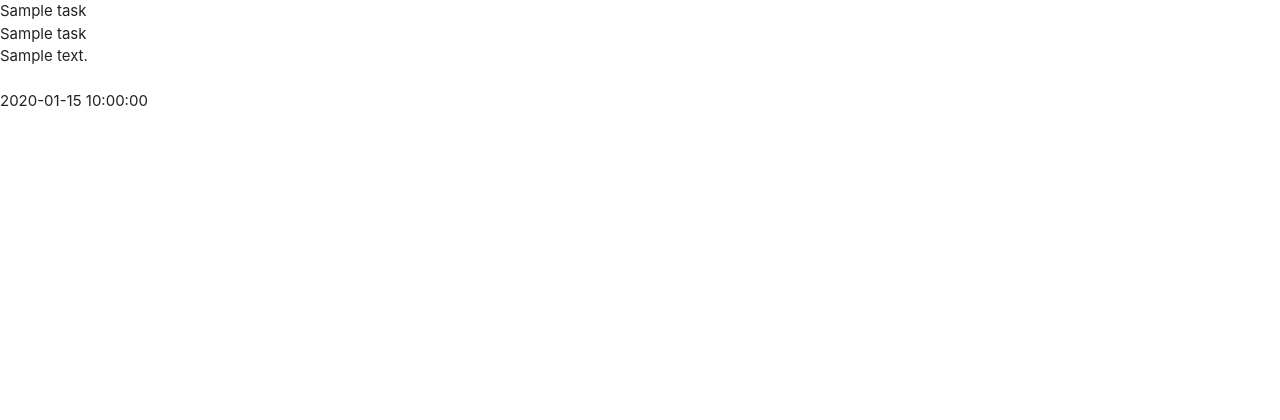
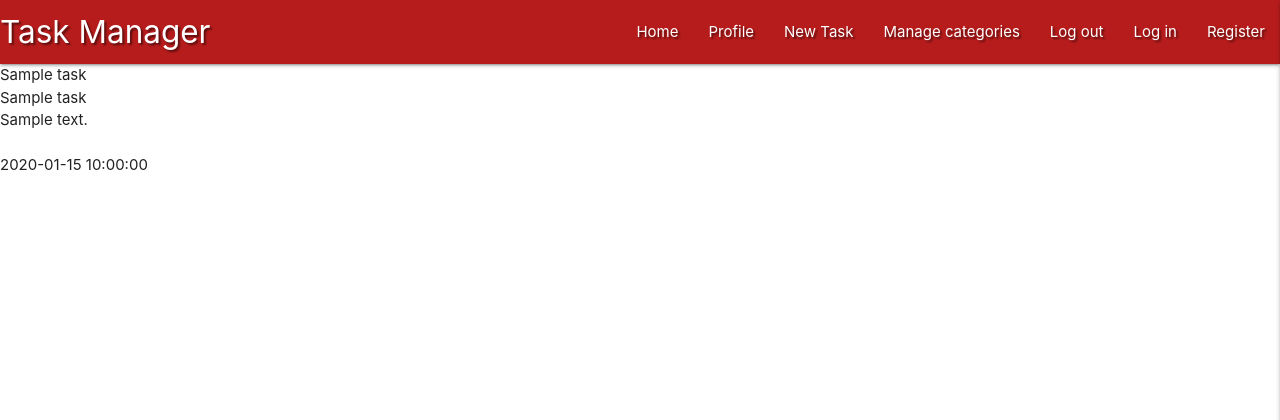
Before and after one commit to CatherineTrevor/flask-task-manager-project, a Flask app: page / in a window 1280 px wide. Shown: the top 420 px of the page. Run offline with Flask 2, Linux system fonts and the light colour scheme; a database or web service that is not in the repository returns one stand-in record (values such as "Sample title"); some libraries are stand-ins or nearby versions.

Commit message:
add Materialize navbar and sidebar

```diff
--- a/static/css/style.css
+++ b/static/css/style.css
@@ -0,0 +1,3 @@
+.text-shadow {
+    text-shadow: 2px 2px 2px rgba(0, 0, 0, 0.5);
+}
--- a/static/js/script.js
+++ b/static/js/script.js
@@ -0,0 +1,3 @@
+$(document).ready(function(){
+    $('.sidenav').sidenav({edge: "right"});
+  });
--- a/templates/base.html
+++ b/templates/base.html
@@ -13,6 +13,36 @@
     <title>Task Manager</title>
 </head>
 <body>
+    <header>
+        <!-- top navbar-->
+        <nav class="nav-extended text-shadow red darken-4">
+            <div class="nav-wrapper">
+                <a href="{{ url_for('get_tasks') }}" class="brand-logo">Task Manager</a>
+                <a href="#" data-target="mobile-demo" class="sidenav-trigger right"><i class="fas fa-bars"></i></a>
+                <ul class="right hide-on-med-and-down">
+                    <li><a href="#">Home</a></li>
+                    <li><a href="#">Profile</a></li>
+                    <li><a href="#">New Task</a></li>
+                    <li><a href="#">Manage categories</a></li>
+                    <li><a href="#">Log out</a></li>
+                    <li><a href="#">Log in</a></li>
+                    <li><a href="#">Register</a></li>
+                </ul>
+            </div>
+        </nav>
+
+        <!--mobile sidenav-->
+        <ul class="sidenav" id="mobile-demo">
+            <li><h4 class="center-align light-red-text text-darken-4">Task Manager</h4></li>
+            <li><a href="{{ url_for('get_tasks') }}">Home</a></li>
+            <li><a href="#">Profile</a></li>
+            <li><a href="#">New Task</a></li>
+            <li><a href="#">Manage categories</a></li>
+            <li><a href="#">Log out</a></li>
+            <li><a href="#">Log in</a></li>
+            <li><a href="#">Register</a></li>
+        </ul>
+    </header>
     {% block content %}
     {% endblock%}
     <script src="https://code.jquery.com/jquery-3.6.0.min.js" integrity="sha256-/xUj+3OJU5yExlq6GSYGSHk7tPXikynS7ogEvDej/m4=" crossorigin="anonymous"></script>
```
